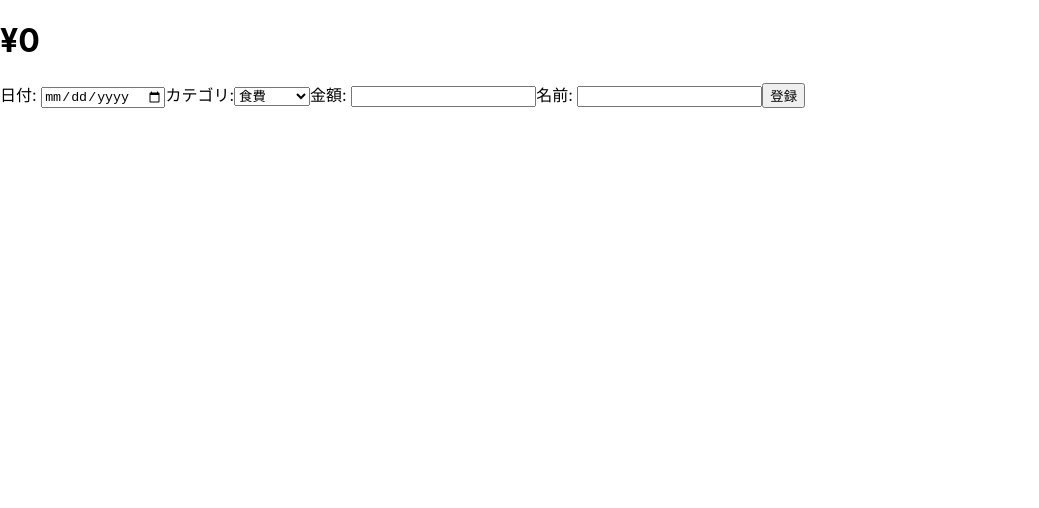
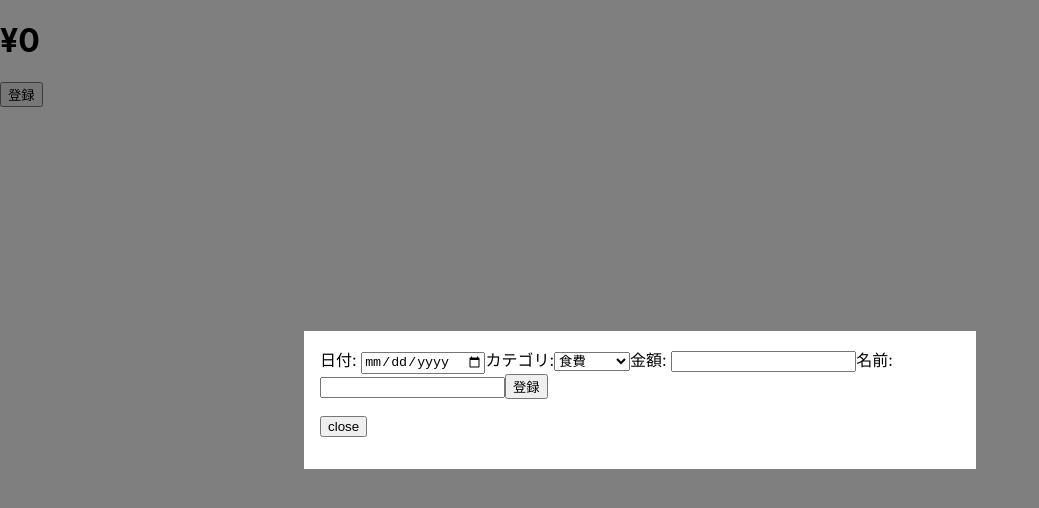
Before and after one commit to koooommmm/kakeibo-app, a React (Create React App) app in the folder kakeibo-react/: page / in a window 1280 px wide. Both pictures are taken after a click on the button "登録". Shown: the top 508 px of the page, without its empty margins (0-1039 px from the left). Built offline with nearby package versions, Linux system fonts and the light colour scheme.

Commit message:
fix AddItem component to modal

```diff
--- a/kakeibo-react/src/components/AddItem.js
+++ b/kakeibo-react/src/components/AddItem.js
@@ -3,10 +3,17 @@ import { v4 as uuidv4 } from "uuid";
 
 const AddItem = (props) => {
   const setItems = props.setItems;
+  const showAddItemModal = props.showAddItemModal;
+  const setShowAddItemModal = props.setShowAddItemModal;
+
   const refDate = useRef();
   const refCategory = useRef();
   const refPrice = useRef();
   const refName = useRef();
+
+  const handleCloseModal = () => {
+    setShowAddItemModal(false);
+  };
 
   const handleAddItem = () => {
     const date = refDate.current.value;
@@ -34,10 +41,14 @@ const AddItem = (props) => {
     refCategory.current.value = null;
     refPrice.current.value = null;
     refName.current.value = null;
+
+    setShowAddItemModal(false);
   };
 
+  if (showAddItemModal) {
     return (
-    <>
+      <div id="overlay">
+        <div id="content">
           日付: <input type="date" ref={refDate} />
           カテゴリ:
           <select ref={refCategory}>
@@ -48,8 +59,13 @@ const AddItem = (props) => {
           金額: <input type="text" pattern="^[0-9]+$" ref={refPrice} />
           名前: <input type="text" ref={refName} />
           <button onClick={handleAddItem}>登録</button>
-    </>
+          <p>
+            <button onClick={handleCloseModal}>close</button>
+          </p>
+        </div>
+      </div>
     );
+  }
 };
 
 export default AddItem;
--- /dev/null
+++ b/kakeibo-react/src/components/KakeiboBoard.css
@@ -0,0 +1,22 @@
+#overlay{
+/*　画面全体を覆う設定　*/
+  position:fixed;
+  top:0;
+  left:0;
+  width:100%;
+  height:100%;
+  background-color:rgba(0,0,0,0.5);
+
+  /*　画面の中央に要素を表示させる設定　*/
+  display: flex;
+  align-items: center;
+  justify-content: center;
+
+}
+
+#content{
+  z-index:2;
+  width:50%;
+  padding: 1em;
+  background:#fff;
+}
--- a/kakeibo-react/src/components/KakeiboBoard.js
+++ b/kakeibo-react/src/components/KakeiboBoard.js
@@ -2,14 +2,25 @@ import React from "react";
 import ItemList from "./ItemList";
 import AddItem from "./AddItem";
 import { useState } from "react";
+import "./KakeiboBoard.css";
 
 const KakeiboBoard = () => {
   const [expences, setExpenses] = useState([]);
+  const [showAddItemModal, setShowAddItemModal] = useState(false);
+
+  const handleClickAddButton = () => {
+    setShowAddItemModal(true);
+  };
 
   return (
     <>
       <ItemList kind="expence" items={expences} />
-      <AddItem setItems={setExpenses} />
+      <button onClick={handleClickAddButton}>登録</button>
+      <AddItem
+        setItems={setExpenses}
+        showAddItemModal={showAddItemModal}
+        setShowAddItemModal={setShowAddItemModal}
+      />
     </>
   );
 };
```
Lines whose indentation alone changed are shown as unchanged.
